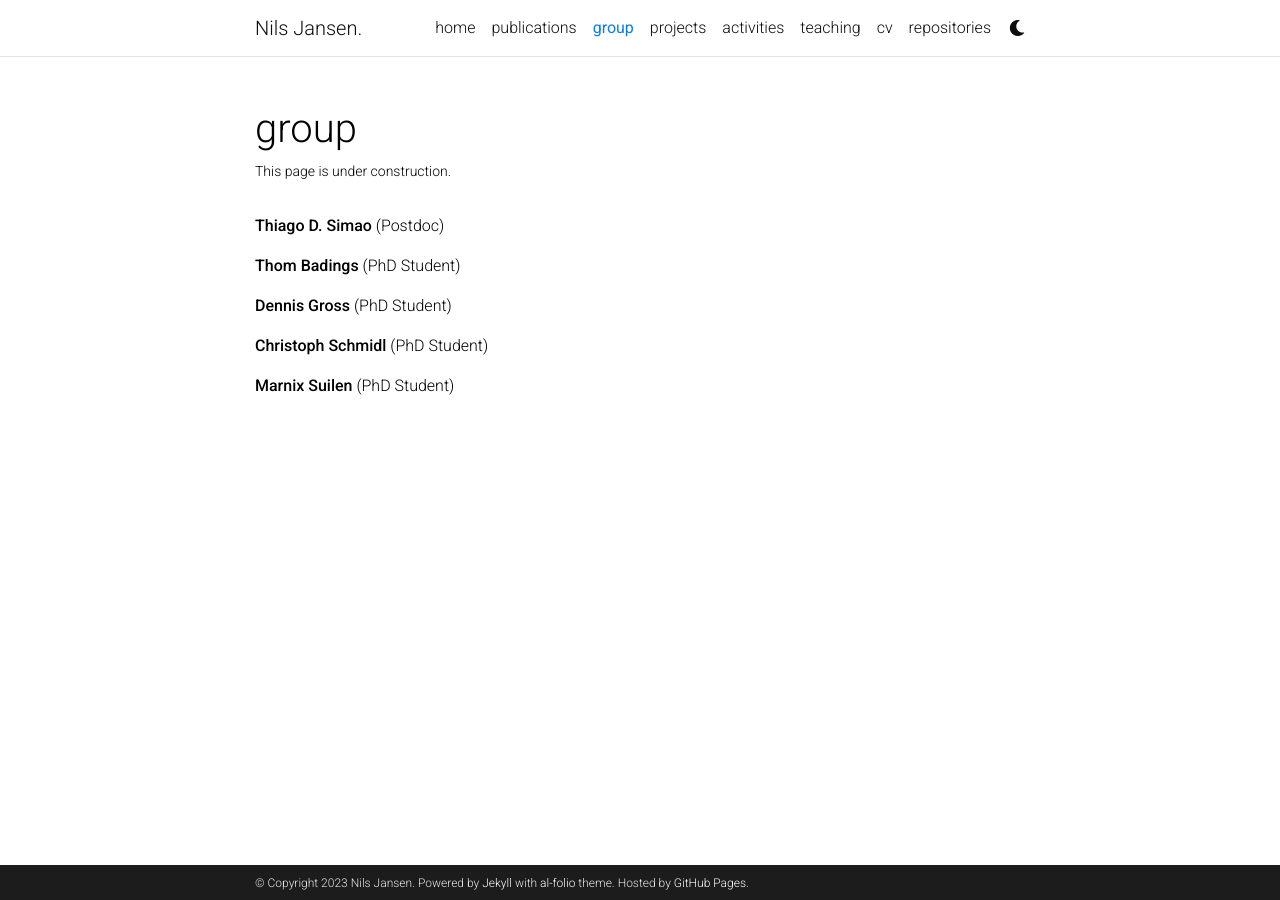
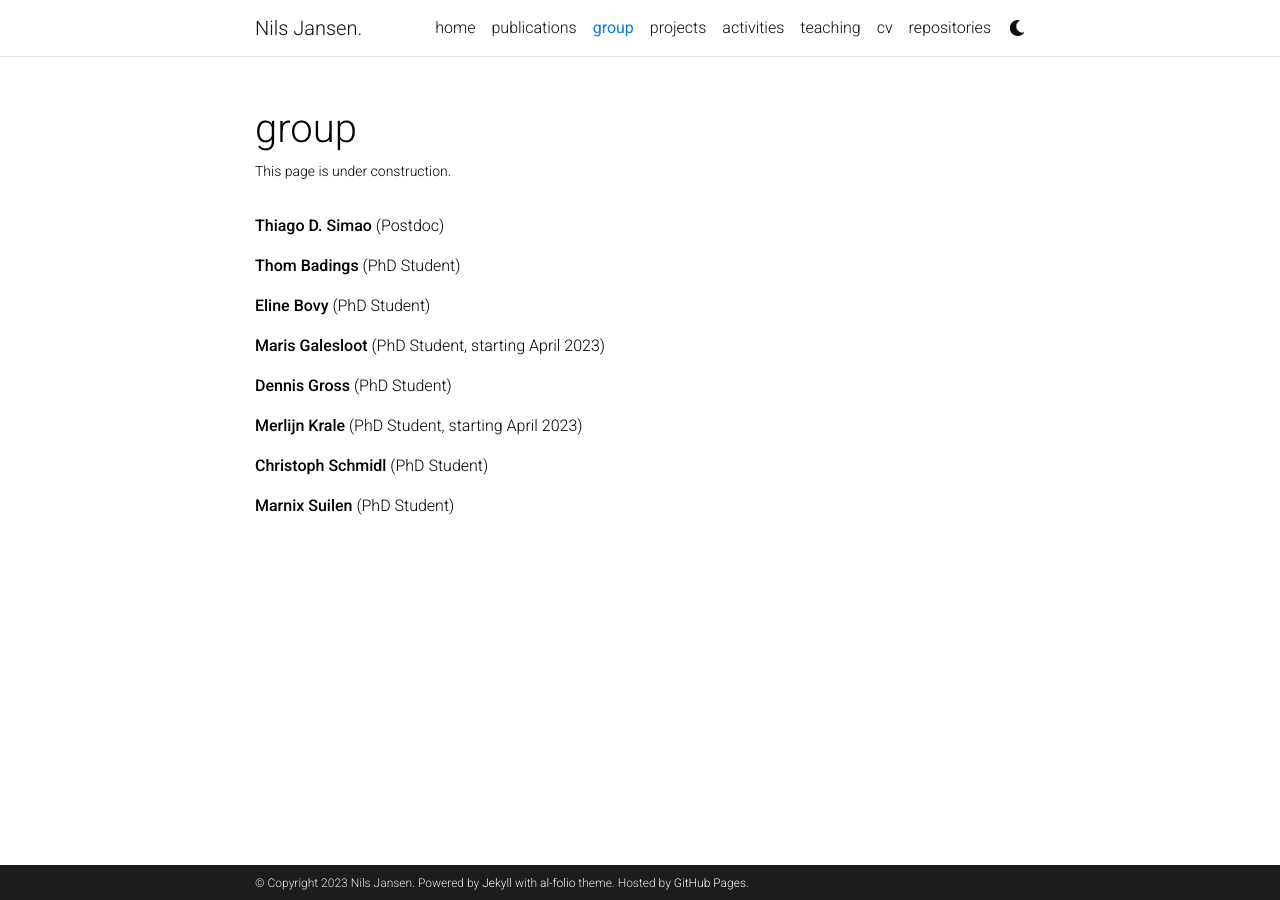
Before and after one commit to njansen123/njansen123.github.io, a Jekyll site: the page built from _pages/group.md, in a window 1280 px wide. Built offline with Jekyll 4.4.1, drawn with Linux system fonts in a browser that asks for light colours; comment, search, counter and statistics services are not loaded; a style sheet for code colours, icons or effects is not loaded.

Commit message:
Update group.md
update group

```diff
--- a/_pages/group.md
+++ b/_pages/group.md
@@ -11,7 +11,13 @@ nav_order: 3
 
 **Thom Badings** (PhD Student)
 
+**Eline Bovy** (PhD Student)
+
+**Maris Galesloot** (PhD Student, starting April 2023)
+
 **Dennis Gross** (PhD Student)
+
+**Merlijn Krale** (PhD Student, starting April 2023)
 
 **Christoph Schmidl** (PhD Student)
 
```
